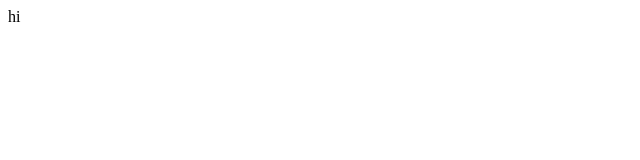
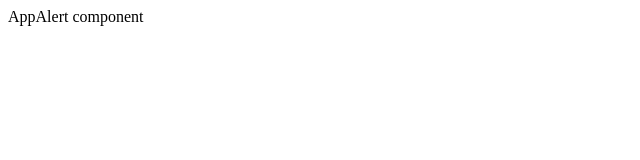
Before and after one commit to jtzook/fleetr, a Nuxt app in the folder web/: page / in a window 1280 px wide. Shown: the top 160 px of the page, without its empty margins (0-640 px from the left). Built offline with nearby package versions, Linux system fonts and the light colour scheme.

Commit message:
add components

```diff
--- a/web/app.vue
+++ b/web/app.vue
@@ -1,7 +1,7 @@
 <template>
   <div>
     <!-- <NuxtWelcome /> -->
-    hi
+    <AppAlert>AppAlert component</AppAlert>
   </div>
 </template>
 
--- /dev/null
+++ b/web/components/AppAlert.vue
@@ -0,0 +1,5 @@
+<template>
+  <span>
+    <slot />
+  </span>
+</template>
```
